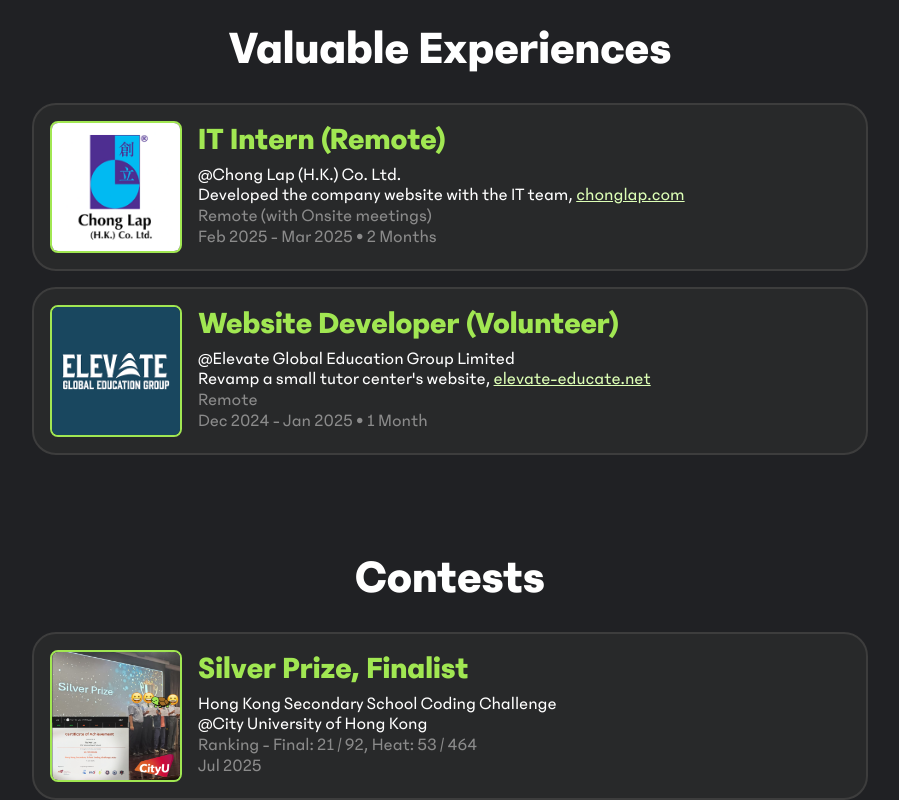
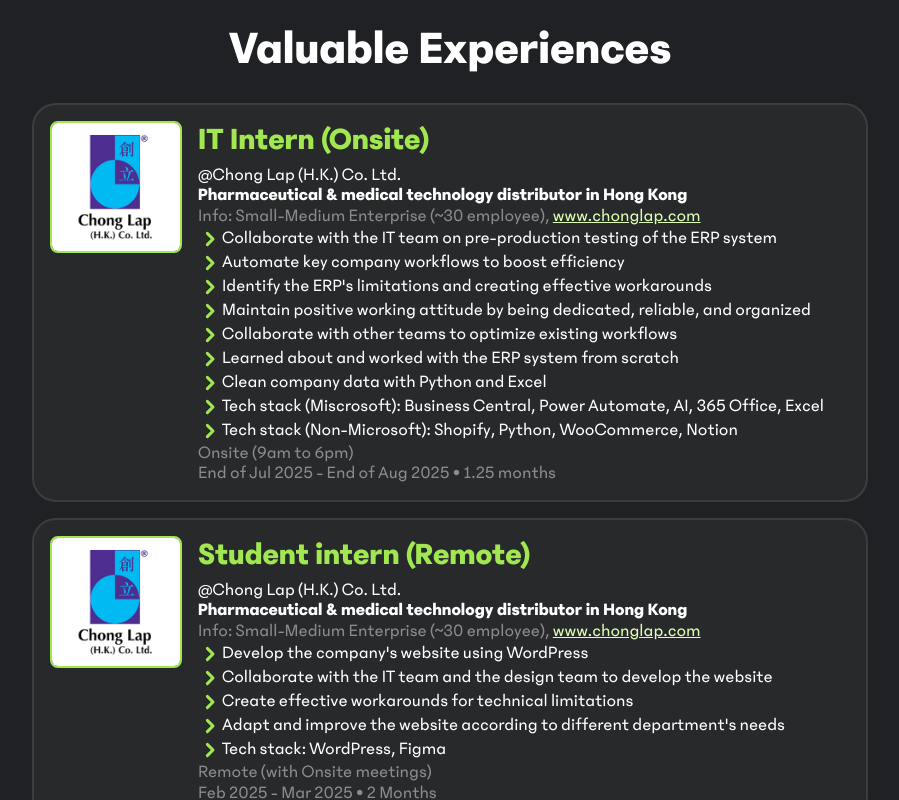
Before and after one commit to udontur/hadrian-cc, a React (Vite) app: page / in a window 1280 px wide. Shown: the part 1160-1960 px from the top of the page, without its empty margins (190-1089 px from the left). Built offline with nearby package versions, Linux system fonts and the light colour scheme.

Commit message:
feat: new experience page

```diff
--- a/src/css/card.css
+++ b/src/css/card.css
@@ -89,3 +89,11 @@
     text-align: justify;
     text-justify: inter-word;
 }
+
+.exp-work-item {
+    display: flex;
+    align-items: center;
+}
+.font-bold{
+    font-weight: bold;
+}
--- a/src/page/Linktree.jsx
+++ b/src/page/Linktree.jsx
@@ -26,8 +26,8 @@
                     svg="M13.483 0a1.37 1.37 0 0 0-.961.438L7.116 6.226l-3.854 4.126a5.3 5.3 0 0 0-1.209 2.104a5 5 0 0 0-.125.513a5.5 5.5 0 0 0 .062 2.362a6 6 0 0 0 .349 1.017a5.9 5.9 0 0 0 1.271 1.818l4.277 4.193l.039.038c2.248 2.165 5.852 2.133 8.063-.074l2.396-2.392c.54-.54.54-1.414.003-1.955a1.38 1.38 0 0 0-1.951-.003l-2.396 2.392a3.02 3.02 0 0 1-4.205.038l-.02-.019l-4.276-4.193c-.652-.64-.972-1.469-.948-2.263a2.7 2.7 0 0 1 .066-.523a2.55 2.55 0 0 1 .619-1.164L9.13 8.114c1.058-1.134 3.204-1.27 4.43-.278l3.501 2.831c.593.48 1.461.387 1.94-.207a1.384 1.384 0 0 0-.207-1.943l-3.5-2.831c-.8-.647-1.766-1.045-2.774-1.202l2.015-2.158A1.384 1.384 0 0 0 13.483 0m-2.866 12.815a1.38 1.38 0 0 0-1.38 1.382a1.38 1.38 0 0 0 1.38 1.382H20.79a1.38 1.38 0 0 0 1.38-1.382a1.38 1.38 0 0 0-1.38-1.382z"
                 />
                 <Socials
-                    link="https://hackclub.slack.com/team/U0823F7Q4QK"
-                    svg="M6 15a2 2 0 0 1-2 2a2 2 0 0 1-2-2a2 2 0 0 1 2-2h2zm1 0a2 2 0 0 1 2-2a2 2 0 0 1 2 2v5a2 2 0 0 1-2 2a2 2 0 0 1-2-2zm2-8a2 2 0 0 1-2-2a2 2 0 0 1 2-2a2 2 0 0 1 2 2v2zm0 1a2 2 0 0 1 2 2a2 2 0 0 1-2 2H4a2 2 0 0 1-2-2a2 2 0 0 1 2-2zm8 2a2 2 0 0 1 2-2a2 2 0 0 1 2 2a2 2 0 0 1-2 2h-2zm-1 0a2 2 0 0 1-2 2a2 2 0 0 1-2-2V5a2 2 0 0 1 2-2a2 2 0 0 1 2 2zm-2 8a2 2 0 0 1 2 2a2 2 0 0 1-2 2a2 2 0 0 1-2-2v-2zm0-1a2 2 0 0 1-2-2a2 2 0 0 1 2-2h5a2 2 0 0 1 2 2a2 2 0 0 1-2 2z"
+                    link="https://www.linkedin.com/in/hadrianlau-udontur/"
+                    svg="M19 3a2 2 0 0 1 2 2v14a2 2 0 0 1-2 2H5a2 2 0 0 1-2-2V5a2 2 0 0 1 2-2zm-.5 15.5v-5.3a3.26 3.26 0 0 0-3.26-3.26c-.85 0-1.84.52-2.32 1.3v-1.11h-2.79v8.37h2.79v-4.93c0-.77.62-1.4 1.39-1.4a1.4 1.4 0 0 1 1.4 1.4v4.93zM6.88 8.56a1.68 1.68 0 0 0 1.68-1.68c0-.93-.75-1.69-1.68-1.69a1.69 1.69 0 0 0-1.69 1.69c0 .93.76 1.68 1.69 1.68m1.39 9.94v-8.37H5.5v8.37z"
                 />
                 <Socials
                     link="https://instagram.com/hadrian.cc"
--- a/src/page/components/Cardexp.jsx
+++ b/src/page/components/Cardexp.jsx
@@ -1,7 +1,7 @@
 
 //import './General.css';
 
-export default function Cardexp({image, title, place, desc, link, linktxt, sub, date}) {
+export default function Cardexp({image, title, place, desc, info, works, link, linktxt, sub, date}) {
     return (
         <div className="card">
             <div className="wrap-border">
@@ -10,7 +10,16 @@
             <div className="flex-col">
                 <div className="title">{title}</div>
                 <div>{place}</div>
-                <div>{desc}, <a href={link} className="underline">{linktxt}</a></div>
+                <div className="font-bold">{desc}</div>
+                <div className="sub">
+                    Info: {info}, <a href={link} className="underline">{linktxt}</a>
+                </div>
+                {works && works.map((work, index)=>(
+                    <div key={index} className="exp-work-item">
+                        <svg xmlns="http://www.w3.org/2000/svg" width="24" height="24" viewBox="0 0 24 24"><g fill="none" fill-rule="evenodd"><path d="M24 0v24H0V0zM12.593 23.258l-.011.002l-.071.035l-.02.004l-.014-.004l-.071-.035q-.016-.005-.024.005l-.004.01l-.017.428l.005.02l.01.013l.104.074l.015.004l.012-.004l.104-.074l.012-.016l.004-.017l-.017-.427q-.004-.016-.017-.018m.265-.113l-.013.002l-.185.093l-.01.01l-.003.011l.018.43l.005.012l.008.007l.201.093q.019.005.029-.008l.004-.014l-.034-.614q-.005-.019-.02-.022m-.715.002a.02.02 0 0 0-.027.006l-.006.014l-.034.614q.001.018.017.024l.015-.002l.201-.093l.01-.008l.004-.011l.017-.43l-.003-.012l-.01-.01z"/><path fill="#A1E752" d="M16.06 10.94a1.5 1.5 0 0 1 0 2.12l-5.656 5.658a1.5 1.5 0 1 1-2.121-2.122L12.879 12L8.283 7.404a1.5 1.5 0 0 1 2.12-2.122l5.658 5.657Z"/></g></svg>
+                        {work}
+                    </div>
+                ))}
                 <div className="sub">{sub}</div>
                 <div className="sub">{date}</div>
             </div>
--- a/src/page/content/Experiences.jsx
+++ b/src/page/content/Experiences.jsx
@@ -8,13 +8,43 @@
         <Title
             title="Valuable Experiences"
         />
+            <Cardexp
+            image="/img/chonglap.png"
+            title="IT Intern (Onsite)"
+            place="@Chong Lap (H.K.) Co. Ltd."
+            desc="Pharmaceutical & medical technology distributor in Hong Kong"
+            info="Small-Medium Enterprise (~30 employee)"
+            link="https://hk.chonglap.com"
+            linktxt="www.chonglap.com"
+            works={[
+                "Collaborate with the IT team on pre-production testing of the ERP system",
+                "Automate key company workflows to boost efficiency",
+                "Identify the ERP's limitations and creating effective workarounds",
+                "Maintain positive working attitude by being dedicated, reliable, and organized",
+                "Collaborate with other teams to optimize existing workflows",
+                "Learned about and worked with the ERP system from scratch",
+                "Clean company data with Python and Excel",
+                "Tech stack (Miscrosoft): Business Central, Power Automate, AI, 365 Office, Excel",
+                "Tech stack (Non-Microsoft): Shopify, Python, WooCommerce, Notion"
+            ]}
+            sub="Onsite (9am to 6pm)"
+            date="End of Jul 2025 - End of Aug 2025 • 1.25 months"
+        />
         <Cardexp
             image="/img/chonglap.png"
-            title="IT Intern (Remote)"
+            title="Student intern (Remote)"
             place="@Chong Lap (H.K.) Co. Ltd."
-            desc="Developed the company website with the IT team"
+            desc="Pharmaceutical & medical technology distributor in Hong Kong"
+            info="Small-Medium Enterprise (~30 employee)"
             link="https://hk.chonglap.com"
-            linktxt="chonglap.com"
+            linktxt="www.chonglap.com"
+            works={[
+                "Develop the company's website using WordPress",
+                "Collaborate with the IT team and the design team to develop the website",
+                "Create effective workarounds for technical limitations",
+                "Adapt and improve the website according to different department's needs",
+                "Tech stack: WordPress, Figma"
+            ]}
             sub="Remote (with Onsite meetings)"
             date="Feb 2025 - Mar 2025 • 2 Months"
         />
@@ -22,11 +52,18 @@
             image="/img/elevate-logo.png"
             title="Website Developer (Volunteer)"
             place="@Elevate Global Education Group Limited"
-            desc="Revamp a small tutor center's website"
+            desc="Education center in Hong Kong and Boston"
+            info="Small business (~5 employee)"
+            works={[
+                "Revamp website functionality according to the requirements",
+                "Adapt website design to modern design principles",
+                "Collaborate, track requirements and progress effectively",
+                "Tech stack: SquareSpace, Figma"
+            ]}
             link="https://elevate-educate.net"
             linktxt="elevate-educate.net"
             sub="Remote"
-            date="Dec 2024 - Jan 2025 • 1 Month"
+            date="Dec 2024 - Jan 2025 • 2 Month"
         />
     </div>
   );
```
